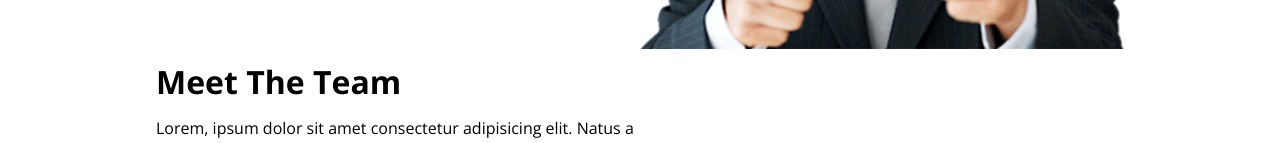
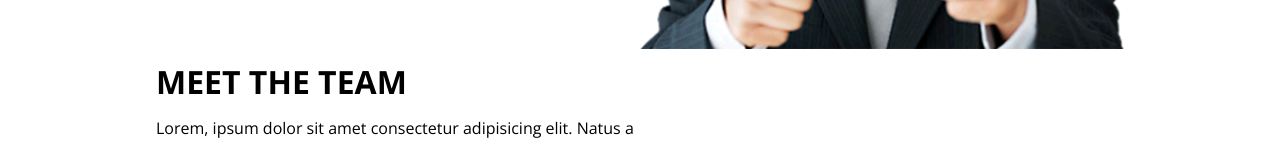
Before and after one commit to rubicon2/react-router-practice, a React (Vite) app: page /about-us in a window 1280 px wide. Shown: the part 647-790 px from the top of the page. Built offline with nearby package versions, Linux system fonts and the light colour scheme.

Commit message:
Move text-transform uppercase to prevent unwanted side effects

```diff
--- a/src/routes/meetTheTeam/_index.scss
+++ b/src/routes/meetTheTeam/_index.scss
@@ -1,7 +1,10 @@
+.meet-the-team--heading {
+  text-transform: uppercase;
+}
+
 .meet-the-team--department {
   padding: 1rem 0;
   border-bottom: 1px solid var(--light-grey);
-  text-transform: uppercase;
 }
 .meet-the-team--department:last-of-type {
   border-bottom: none;
--- a/src/routes/meetTheTeam/index.jsx
+++ b/src/routes/meetTheTeam/index.jsx
@@ -5,7 +5,7 @@ import './_index.scss';
 export default function MeetTheTeam() {
   return (
     <div>
-      <h1>Meet The Team</h1>
+      <h1 className="meet-the-team--heading">Meet The Team</h1>
       <p className="half-width">
         Lorem, ipsum dolor sit amet consectetur adipisicing elit. Natus a dolore
         aperiam, harum corrupti temporibus. Odio cumque sed harum? Amet!
@@ -13,7 +13,7 @@ export default function MeetTheTeam() {
       {teamData.departments.map((department) => {
         return (
           <div className="meet-the-team--department" key={department.name}>
-            <h2>{department.name}</h2>
+            <h2 className="meet-the-team--heading">{department.name}</h2>
             <div className="meet-the-team--department-members">
               {department.members.map((member) => {
                 return <TeamCard key={member.name} member={member} />;
--- a/src/routes/teamCard/_index.scss
+++ b/src/routes/teamCard/_index.scss
@@ -9,6 +9,7 @@
 
 .team-card--name,
 .team-card--job-title {
+  text-transform: uppercase;
   margin: 0;
 }
 
```
